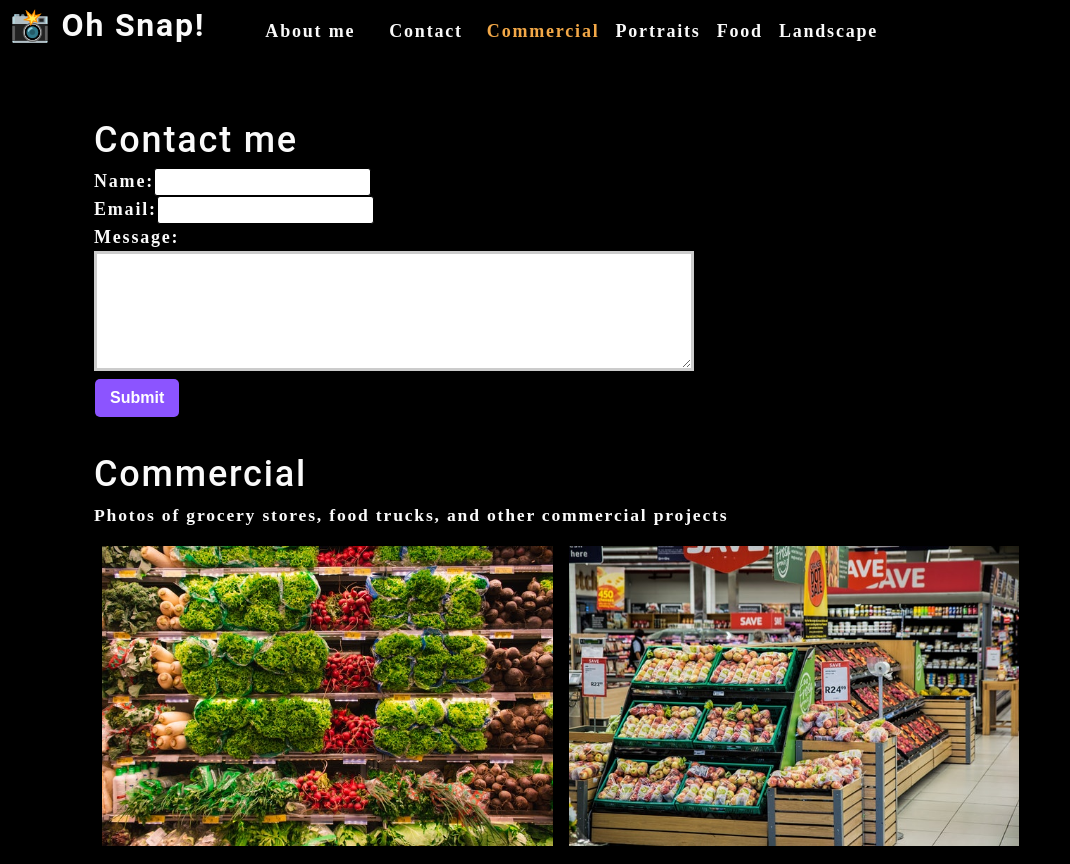
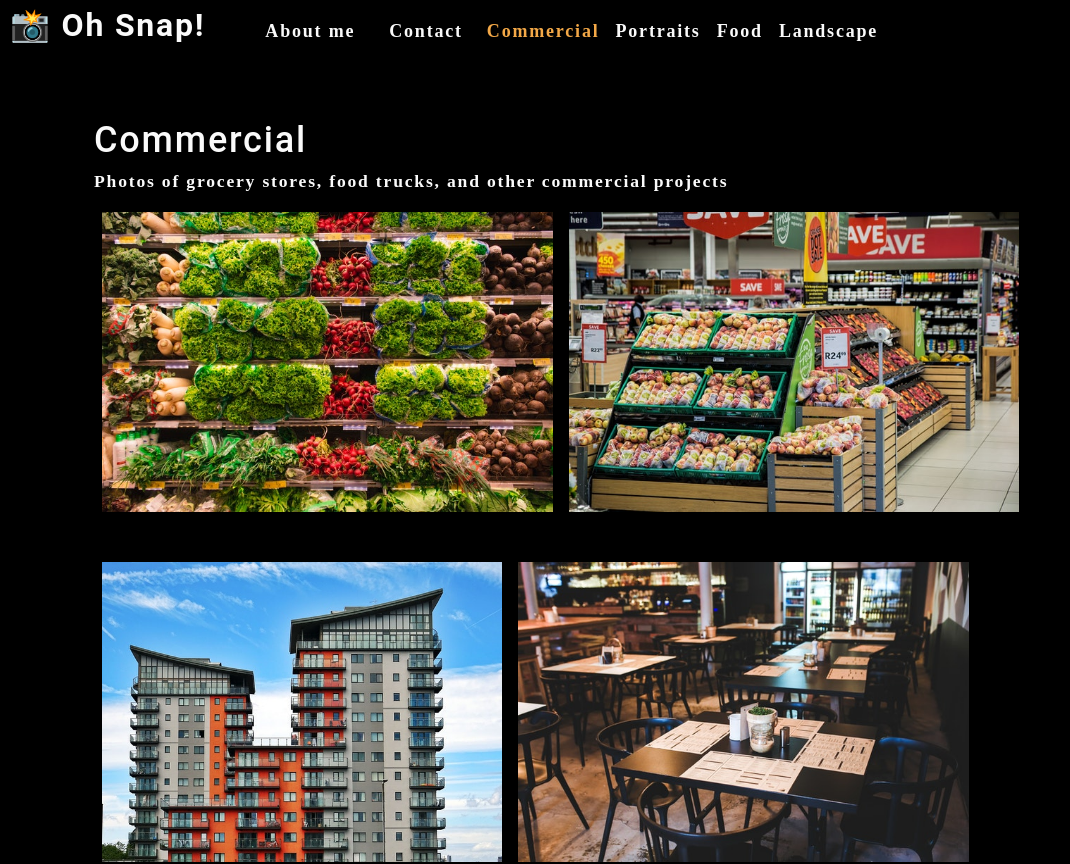
Before and after one commit to labchild/photo-port, a React (Create React App) app: page / in a window 1280 px wide. Shown: the top 864 px of the page, without its empty margins (0-1070 px from the left). Built offline with nearby package versions, Linux system fonts and the light colour scheme.

Commit message:
add conditional style rendering to nav

```diff
--- a/src/App.js
+++ b/src/App.js
@@ -16,6 +16,7 @@
   ]);
 
   const [currentCategory, setCurrentCategory] = useState(categories[0]);
+  const [contactSelected, setContactSelected] = useState(false);
 
   return (
     <div>
@@ -23,12 +24,19 @@
         categories={categories}
         setCurrentCategory={setCurrentCategory}
         currentCategory={currentCategory}
+        contactSelected={contactSelected}
+        setContactSelected={setContactSelected}
       ></Nav>
       <main>
         <div>
-          <ContactForm></ContactForm>
-          <Gallery currentCategory={currentCategory}></Gallery>
-          <About></About>
+          {!contactSelected ? (
+            <>
+              <Gallery currentCategory={currentCategory}></Gallery>
+              <About></About>
+            </>
+          ) : (
+            <ContactForm></ContactForm>
+          )}
         </div>
       </main>
     </div>
--- a/src/components/Contact/index.js
+++ b/src/components/Contact/index.js
@@ -1,12 +1,34 @@
 import React, { useState } from "react";
+import { validateEmail } from '../../utils/helpers';
 
 function ContactForm() {
     const [formState, setFormState] = useState({ name: '', email: '', message: '' });
     const { name, email, message } = formState;
+    // error message hook
+    const [errorMessage, setErrorMessage] = useState('');
 
     function handleChange(e) {
-        // do something
-        setFormState({ ...formState, [e.target.name]: e.target.value })
+        if (e.target.name === 'email') {
+            const isValid = validateEmail(e.target.value);
+
+            // isValid conditional statement
+            if (!isValid) {
+                setErrorMessage('Your email is invalid.');
+            } else {
+                setErrorMessage('');
+            }
+        } else {
+            if (!e.target.value.length) {
+                setErrorMessage(`${e.target.name} is required.`);
+            } else {
+                setErrorMessage('');
+            }
+        }
+
+        // state only updates if form data passes above quality tests
+        if (!errorMessage) {
+           setFormState({ ...formState, [e.target.name]: e.target.value });
+        }
     };
 
     function handleSubmit(e) {
@@ -20,16 +42,21 @@
             <form id="contact-form" onSubmit={handleSubmit}>
                 <div>
                     <label htmlFor="name">Name:</label>
-                    <input type="text" defaultValue={name} name="name" onChange={handleChange} />
+                    <input type="text" defaultValue={name} name="name" onBlur={handleChange} />
                 </div>
                 <div>
                     <label htmlFor="email">Email:</label>
-                    <input type="email" name="email" defaultValue={email} onChange={handleChange} />
+                    <input type="email" name="email" defaultValue={email} onBlur={handleChange} />
                 </div>
                 <div>
                     <label htmlFor="message">Message:</label>
-                    <textarea name="message" rows="5" defaultValue={message} onChange={handleChange} />
+                    <textarea name="message" rows="5" defaultValue={message} onBlur={handleChange} />
                 </div>
+                {errorMessage && (
+                    <div>
+                        <p className="error-text">{errorMessage}</p>
+                    </div>
+                )}
                 <button type="submit">Submit</button>
             </form>
         </section>
--- a/src/components/Nav/index.js
+++ b/src/components/Nav/index.js
@@ -6,6 +6,8 @@
     categories = [],
     setCurrentCategory,
     currentCategory,
+    contactSelected,
+    setContactSelected
   } = props;
 
   useEffect(() => {
@@ -24,22 +26,24 @@
       <nav>
         <ul className="flex-row">
           <li className="mx-2">
-            <a data-testid="about" href="#about">
+            <a data-testid="about" href="#about" onClick={() => setContactSelected(false)}>
               About me
             </a>
           </li>
-          <li className="mx-2">
-            <span>Contact</span>
+          <li className={`mx-2 ${contactSelected && 'navActive'}`}>
+            <span onClick={() => setContactSelected(true)}>Contact</span>
           </li>
           {categories.map((category) => (
             <li
-              className={`mx-1 ${currentCategory.name === category.name && 'navActive'
+              className={`mx-1 ${
+                currentCategory.name === category.name && !contactSelected && 'navActive'
                 }`}
               key={category.name}
             >
               <span
                 onClick={() => {
-                  setCurrentCategory(category)
+                  setCurrentCategory(category);
+                  setContactSelected(false);
                 }}
               >
                 {capitalizeFirstLetter(category.name)}
```
